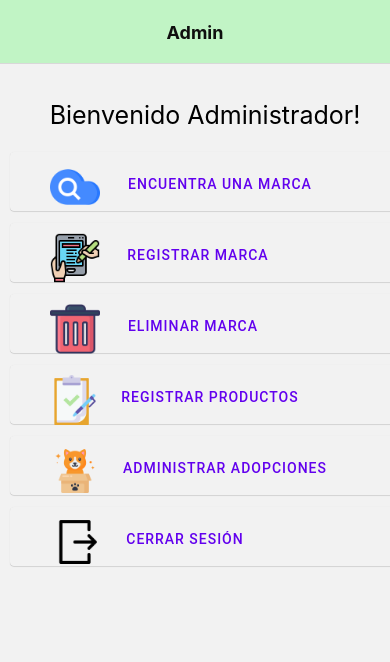
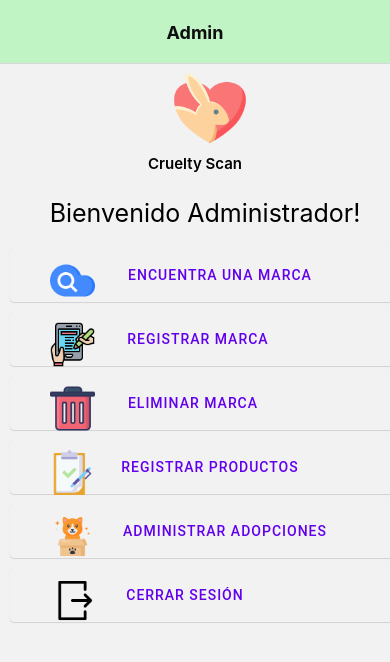
Before and after one commit to Seba8117/CrueltyScan, a React Native app: screen /MenuAdmin in a window 390 px wide. Shown: the top 662 px of the page. Built offline with nearby package versions, Linux system fonts and the light colour scheme.

Commit message:
Se realizan cambios en css de MenuAdmin

```diff
--- a/View/MenuAdmin.js
+++ b/View/MenuAdmin.js
@@ -30,6 +30,12 @@ const MenuAdmin = ({ navigation }) => {
 
     return (
         <ScrollView >
+            <View style={styles.centro}>
+               <Image style={styles.logo}
+                 source={require('../assets/IMG/Logo.png')}/>
+               <Text style={styles.titulo}>Cruelty Scan</Text>
+            </View>
+
             <View style={styles.fondo}>
                 <Text style={styles.texto}>Bienvenido Administrador!</Text>
             </View>
@@ -90,6 +96,12 @@ const MenuAdmin = ({ navigation }) => {
 }
 
 const styles = StyleSheet.create({
+    logo: {
+        height: 80,
+        width: 80,
+        marginTop: 5,
+        marginHorizontal: 170
+      },
     botoncerrar: {
         backgroundColor: '#D9D7F1',
         padding: 15,
@@ -100,16 +112,16 @@ const styles = StyleSheet.create({
 
     },
     titulo: {
-        marginTop: 50,
+        marginTop: 5,
         textAlign: 'center',
-        fontSize: 30,
+        fontSize: 15,
         color: '#000000',
         fontWeight: '600',
     },
 
     texto: {
         color: '#000000',
-        marginTop: 20,
+        marginTop: 10,
         fontSize: 25,
         textAlign: 'center'
 
@@ -120,18 +132,18 @@ const styles = StyleSheet.create({
     fondo: {
         backgroundColor: 'transparent',
         flex: 1,
-        margin: 2,
-        height:70,
+        margin:1 ,
+        height:60,
         width: 390,
-        marginVertical: 6 ,
+        marginVertical: 5 ,
         paddingVertical: 10,
         marginHorizontal: 10
 
       },
 
       foto: {
-        width: 50,
-        height: 50,
+        width: 45,
+        height: 45,
         marginHorizontal:40
       },
 
```
